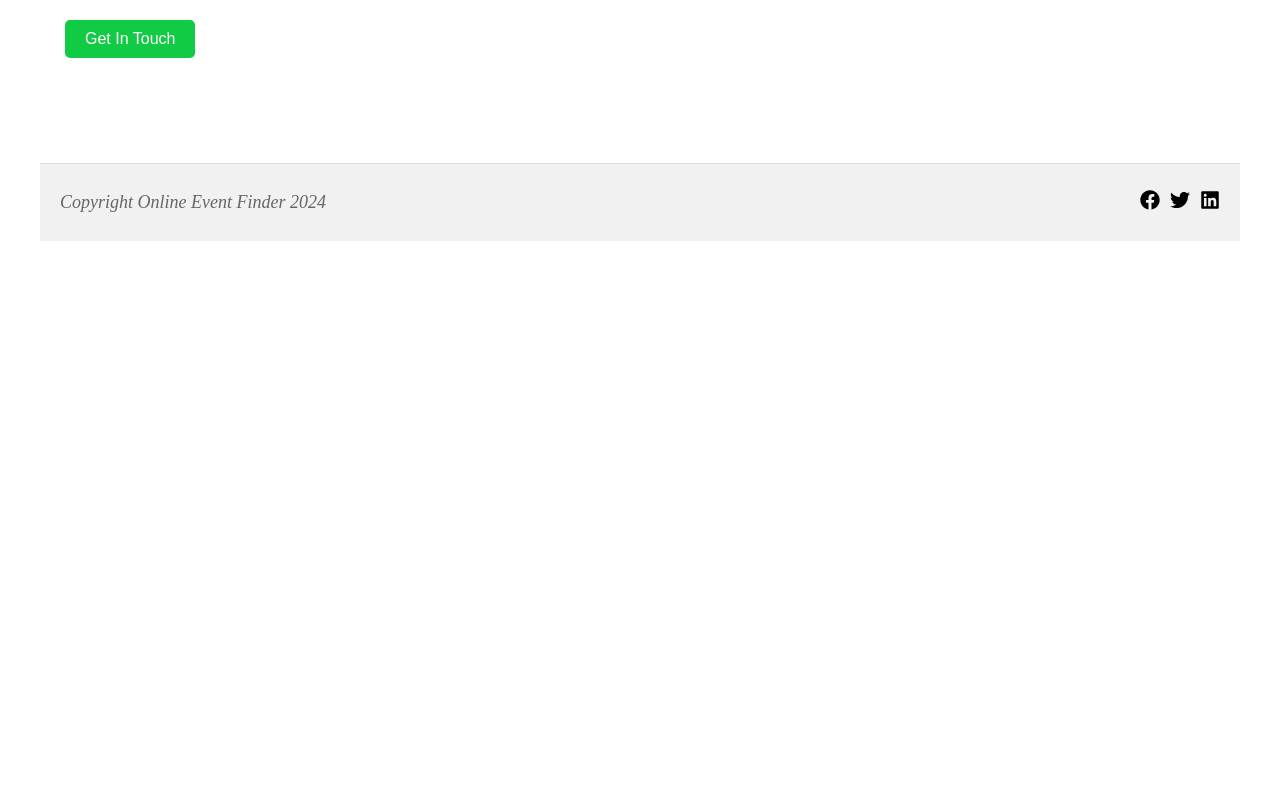
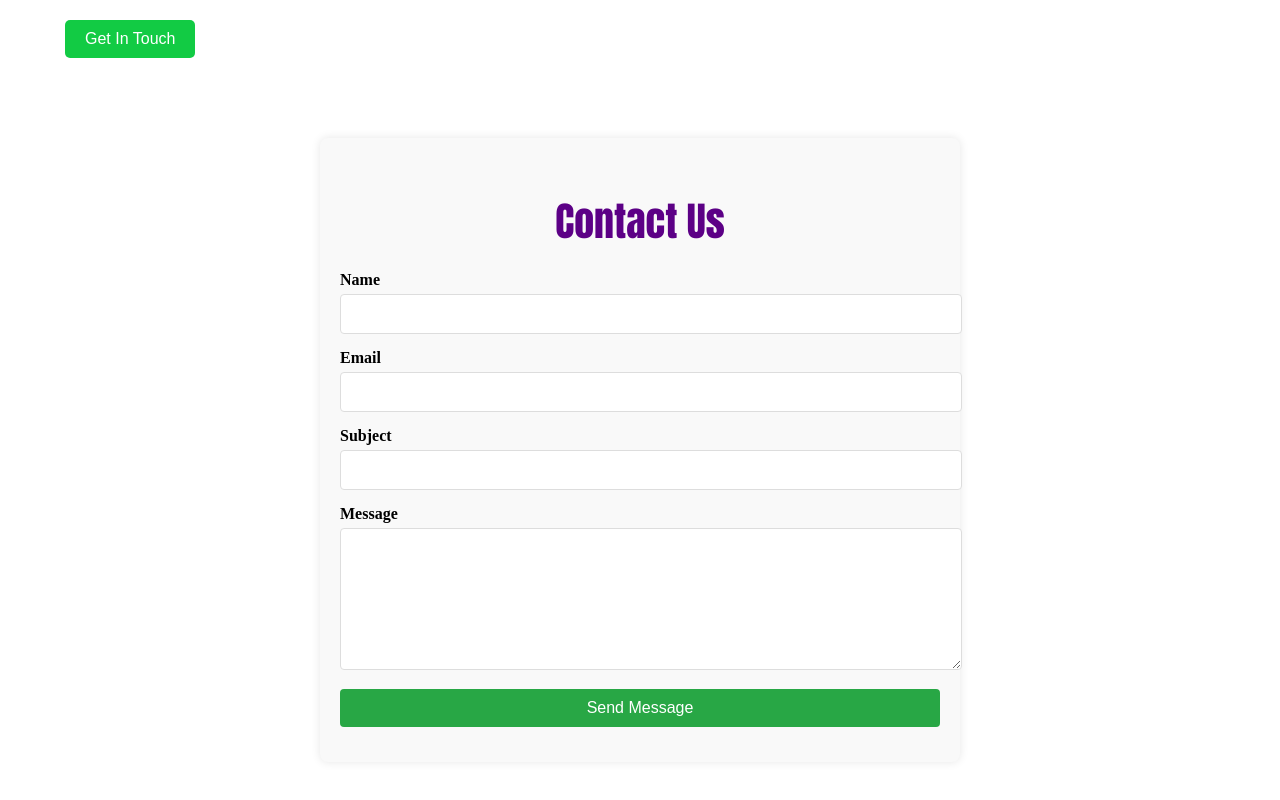
Before and after one commit to malhaouit/Online_Event_Finder, a React (Vite) app in the folder frontend/: page / in a window 1280 px wide. Shown: the part 2080-2880 px from the top of the page. Before the commit the page ends 2329 px from the top, so only its background shows below. Built offline with nearby package versions, Linux system fonts and the light colour scheme; no server answers.

Commit message:
Adding events in Upcoming Events file

```diff
--- a/frontend/src/components/AboutSection/AboutSection.tsx
+++ b/frontend/src/components/AboutSection/AboutSection.tsx
@@ -1,7 +1,17 @@
 import './AboutSection.css'
+import  { useRef } from 'react';
 import About_image from '../../assets/About_image.png'
+import ContactForm from '../../pages/contactForm';
 
 const AboutSection = () => {
+  const contactFormRef = useRef<HTMLDivElement | null>(null);
+
+  const scrollToContactForm = () => {
+    if (contactFormRef.current) {
+      contactFormRef.current.scrollIntoView({ behavior: 'smooth' });
+    }
+  };
+
   return (
     <div id="about-section">
     <div className='section-wrapper'>
@@ -18,8 +28,11 @@ Our platform is tailored for both attendees looking to expand their knowledge an
        <img className='About-image' src={About_image}/>
        </div>
        <div>
-          <button className='more-events-button'>Get In Touch</button>
+          <button className='more-events-button' onClick={scrollToContactForm}>Get In Touch</button>
         </div>
+        <div ref={contactFormRef}>
+        <ContactForm />
+      </div>
     </div>
     </div>
 
--- a/frontend/src/components/UpcomingEvents/UpcomingEvents.tsx
+++ b/frontend/src/components/UpcomingEvents/UpcomingEvents.tsx
@@ -19,7 +19,7 @@ const UpcomingEvents = () => {
   useEffect(() => {
     const fetchEvents = async () => {
       try {
-        const response = await fetch('http://localhost:7999/api/event/allEvents', {
+        const response = await fetch('http://localhost:7999/api/event/allEvents?page=1&limit=4', {
           method: 'GET',
           headers: {
             'Content-Type': 'application/json',
--- /dev/null
+++ b/frontend/src/pages/contactForm.tsx
@@ -0,0 +1,81 @@
+import React from 'react';
+import { useForm, SubmitHandler } from 'react-hook-form';
+import '../styles/contactForm.css';
+
+type ContactFormData = {
+  name: string;
+  email: string;
+  subject: string;
+  message: string;
+};
+
+const ContactForm: React.FC = () => {
+  const { register, handleSubmit, formState: { errors } } = useForm<ContactFormData>();
+
+  const onSubmit: SubmitHandler<ContactFormData> = (data) => {
+    console.log(data);
+    // Here, you can handle the form submission (e.g., send data to a backend service)
+  };
+
+  return (
+    <div className="contact-form-container">
+      <h2>Contact Us</h2>
+      <form onSubmit={handleSubmit(onSubmit)} className="contact-form">
+        <div className="form-group">
+          <label htmlFor="name">Name</label>
+          <input
+            id="name"
+            type="text"
+            {...register('name', { required: 'Name is required' })}
+            className={errors.name ? 'input-error' : ''}
+          />
+          {errors.name && <p className="error-message">{errors.name.message}</p>}
+        </div>
+
+        <div className="form-group">
+          <label htmlFor="email">Email</label>
+          <input
+            id="email"
+            type="email"
+            {...register('email', {
+              required: 'Email is required',
+              pattern: {
+                value: /^[a-zA-Z0-9._%+-]+@[a-zA-Z0-9.-]+\.[a-zA-Z]{2,4}$/,
+                message: 'Invalid email address'
+              }
+            })}
+            className={errors.email ? 'input-error' : ''}
+          />
+          {errors.email && <p className="error-message">{errors.email.message}</p>}
+        </div>
+
+        <div className="form-group">
+          <label htmlFor="subject">Subject</label>
+          <input
+            id="subject"
+            type="text"
+            {...register('subject', { required: 'Subject is required' })}
+            className={errors.subject ? 'input-error' : ''}
+          />
+          {errors.subject && <p className="error-message">{errors.subject.message}</p>}
+        </div>
+
+        <div className="form-group">
+          <label htmlFor="message">Message</label>
+          <textarea
+            id="message"
+            {...register('message', { required: 'Message is required' })}
+            className={errors.message ? 'input-error' : ''}
+          />
+          {errors.message && <p className="error-message">{errors.message.message}</p>}
+        </div>
+
+        <div className="form-group">
+          <button type="submit" className="submit-button">Send Message</button>
+        </div>
+      </form>
+    </div>
+  );
+};
+
+export default ContactForm;
--- /dev/null
+++ b/frontend/src/styles/contactForm.css
@@ -0,0 +1,63 @@
+.contact-form-container {
+    max-width: 600px;
+    margin: 50px auto;
+    padding: 20px;
+    border-radius: 8px;
+    background-color: #f9f9f9;
+    box-shadow: 0 0 10px rgba(0, 0, 0, 0.1);
+  }
+
+  .contact-form h2 {
+    text-align: center;
+    margin-bottom: 20px;
+    font-size: 24px;
+  }
+
+  .form-group {
+    margin-bottom: 15px;
+  }
+
+  .form-group label {
+    display: block;
+    font-weight: bold;
+    margin-bottom: 5px;
+  }
+
+  .form-group input,
+  .form-group textarea {
+    width: 100%;
+    padding: 10px;
+    border: 1px solid #ddd;
+    border-radius: 4px;
+    font-size: 16px;
+  }
+
+  .form-group textarea {
+    resize: vertical;
+    height: 120px;
+  }
+
+  .input-error {
+    border-color: #e74c3c;
+  }
+
+  .error-message {
+    color: #e74c3c;
+    font-size: 14px;
+    margin-top: 5px;
+  }
+
+  .submit-button {
+    width: 100%;
+    padding: 12px;
+    font-size: 16px;
+    background-color: #3498db;
+    color: white;
+    border: none;
+    border-radius: 4px;
+    cursor: pointer;
+  }
+
+  .submit-button:hover {
+    background-color: #2980b9;
+  }
--- /dev/null
+++ b/package.json
@@ -0,0 +1,5 @@
+{
+  "dependencies": {
+    "react-hook-form": "^7.53.0"
+  }
+}
```
Also changed, not shown: frontend/src/components/HomeHeader/HomeHeader.tsx (+0 -143 lines), 2 other files (tests, documents, lock files or other folders).
